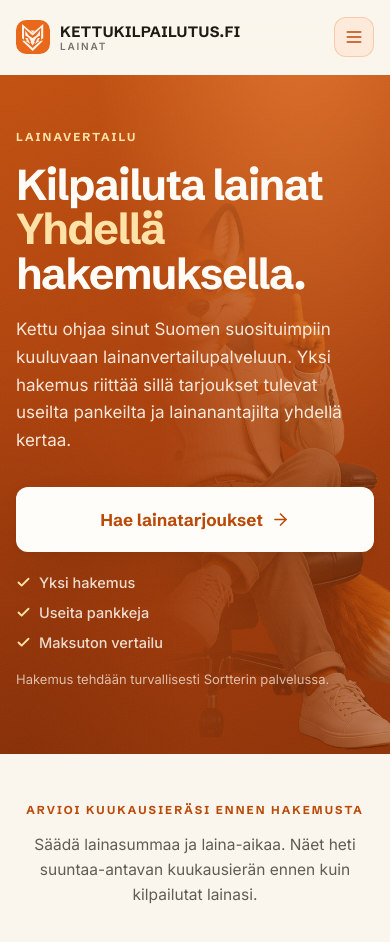
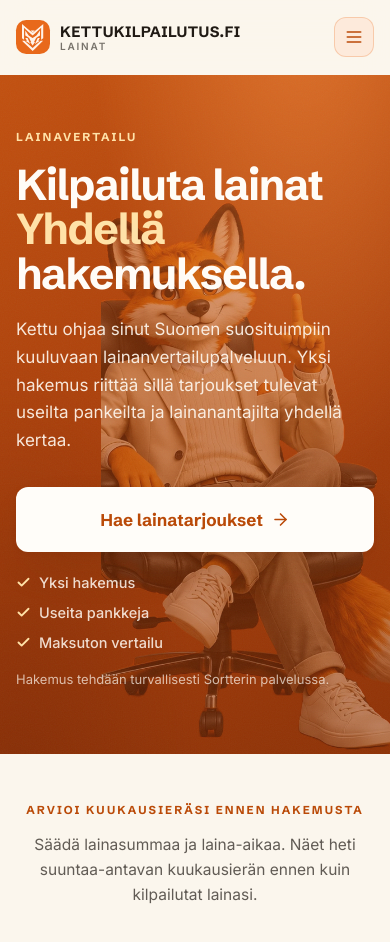
Before and after one commit to Jezzez/Kettukilpailutus.fi, a Next.js app: page /lainat in a window 390 px wide. Shown: the top 942 px of the page. Built offline with nearby package versions, Linux system fonts and the light colour scheme.

Commit message:
Update electricity mobile hero

```diff
--- a/app/lainat/page.tsx
+++ b/app/lainat/page.tsx
@@ -156,8 +156,7 @@ export default function LoansPage() {
             priority
             className="absolute bottom-0 right-[-22%] h-[82%] w-auto max-w-none object-contain opacity-40"
             style={{
-              WebkitMaskImage: "linear-gradient(to left, #000 14%, transparent 74%)",
-              maskImage: "linear-gradient(to left, #000 14%, transparent 74%)",
+
             }}
           />
         </div>
```
